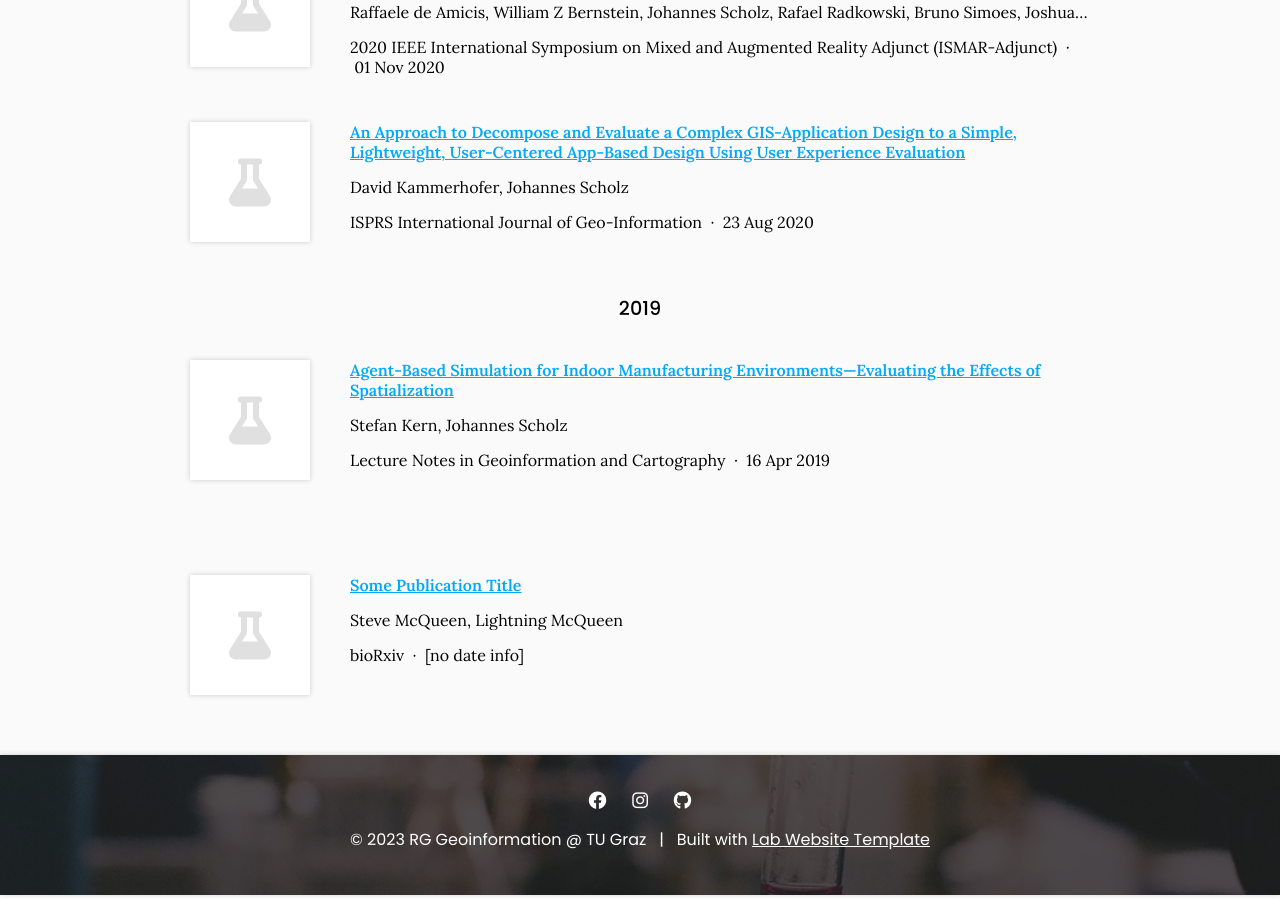
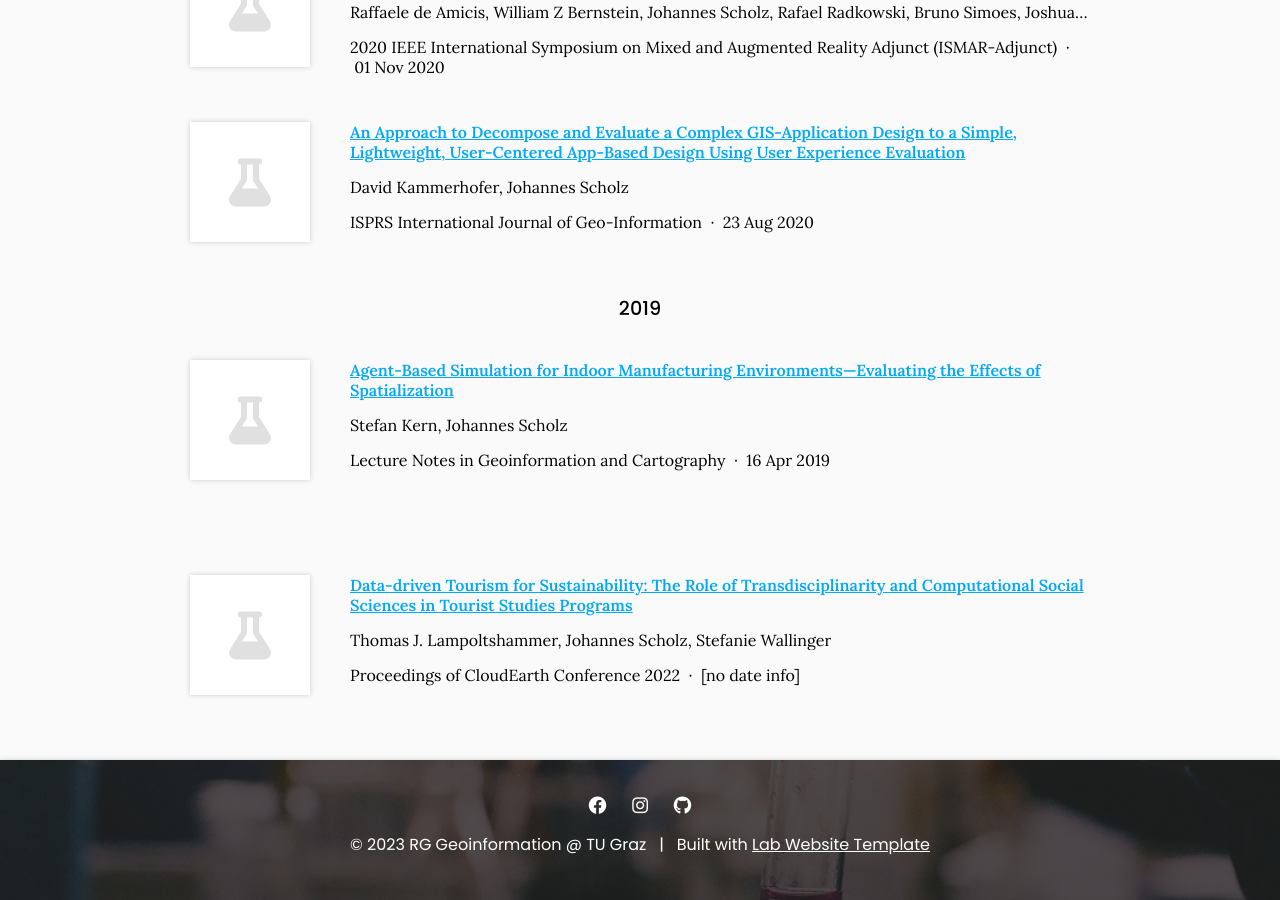
Before and after one commit to Geoinfo-TUGraz/Geoinfo-TUGraz.github.io, a Jekyll site: the page built from research/index.md, in a window 1280 px wide and 900 px high, scrolled down 3631 px. Built offline with Jekyll 4.4.1, drawn with Linux system fonts in a browser that asks for light colours.

Commit message:
Generate citations

```diff
--- a/_data/citations.yaml
+++ b/_data/citations.yaml
@@ -90,14 +90,15 @@
   date: '2022-08-09'
   link: https://doi.org/grq4zh
   _cache: e2a0a085a7f66eadc221d0e7be687f46b237761ddd7b2f7ca22dcf599198ab55
-- title: Some Publication Title
+- title: 'Data-driven Tourism for Sustainability: The Role of Transdisciplinarity
+    and Computational Social Sciences in Tourist Studies Programs'
   authors:
-  - Steve McQueen
-  - Lightning McQueen
-  publisher: bioRxiv
+  - Thomas J. Lampoltshammer
+  - Johannes Scholz
+  - Stefanie Wallinger
+  publisher: Proceedings of CloudEarth Conference 2022
   date: ''
-  link: biorxiv.org/1234
-  _cache: a5992d8dfa2d99d1f8971ad00d0813ad065197258aac65f60bc9df6875738254
+  _cache: 2d2cb18d6e87422ed76762011ed2306f0934fd05ff2d8e1a1ea83cad465d4333
 - id: doi:10.5194/agile-giss-3-55-2022
   title: Off-Road Navigation Maps for Robotic Platforms using Convolutional Neural
     Networks
```
